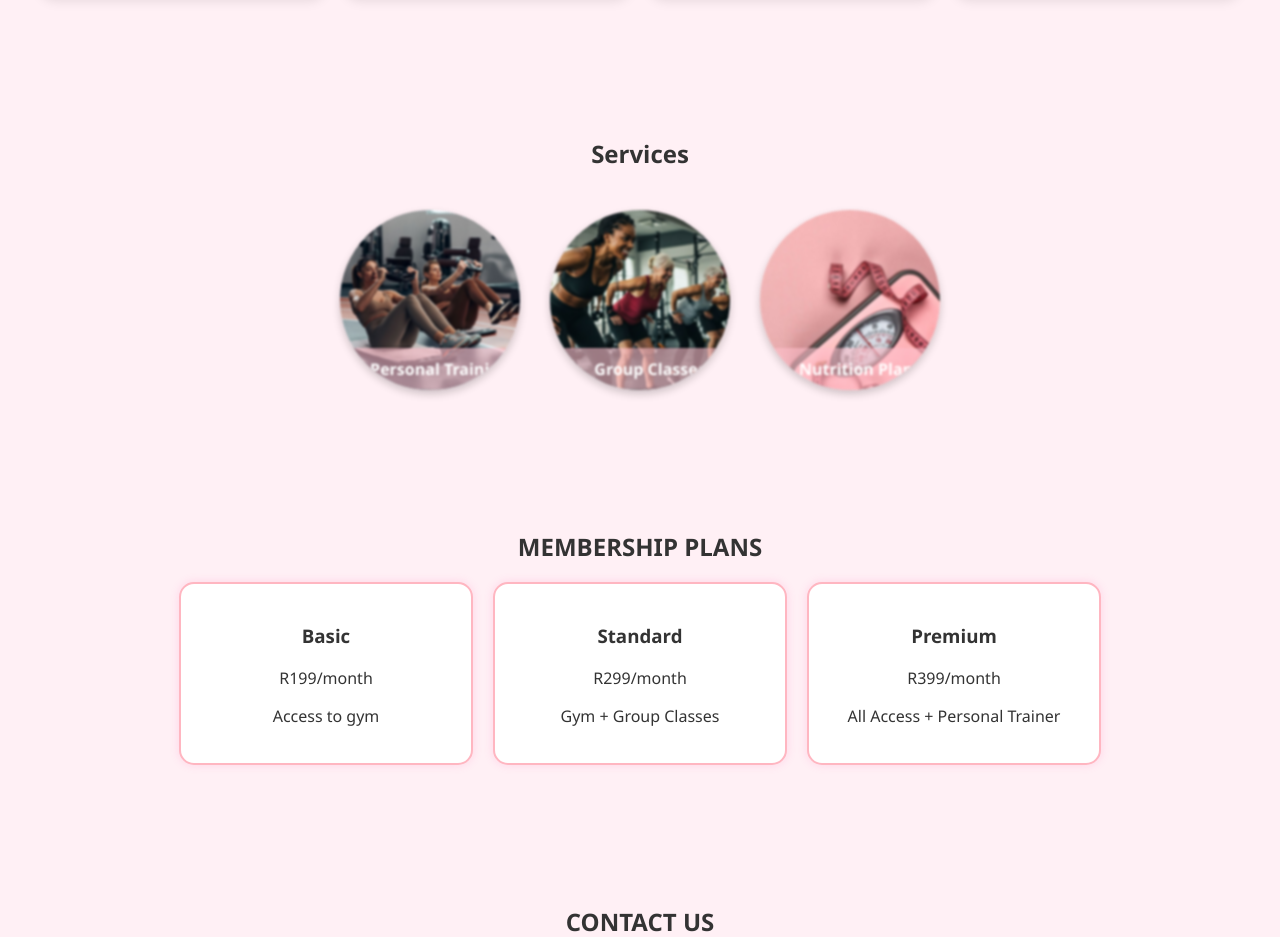
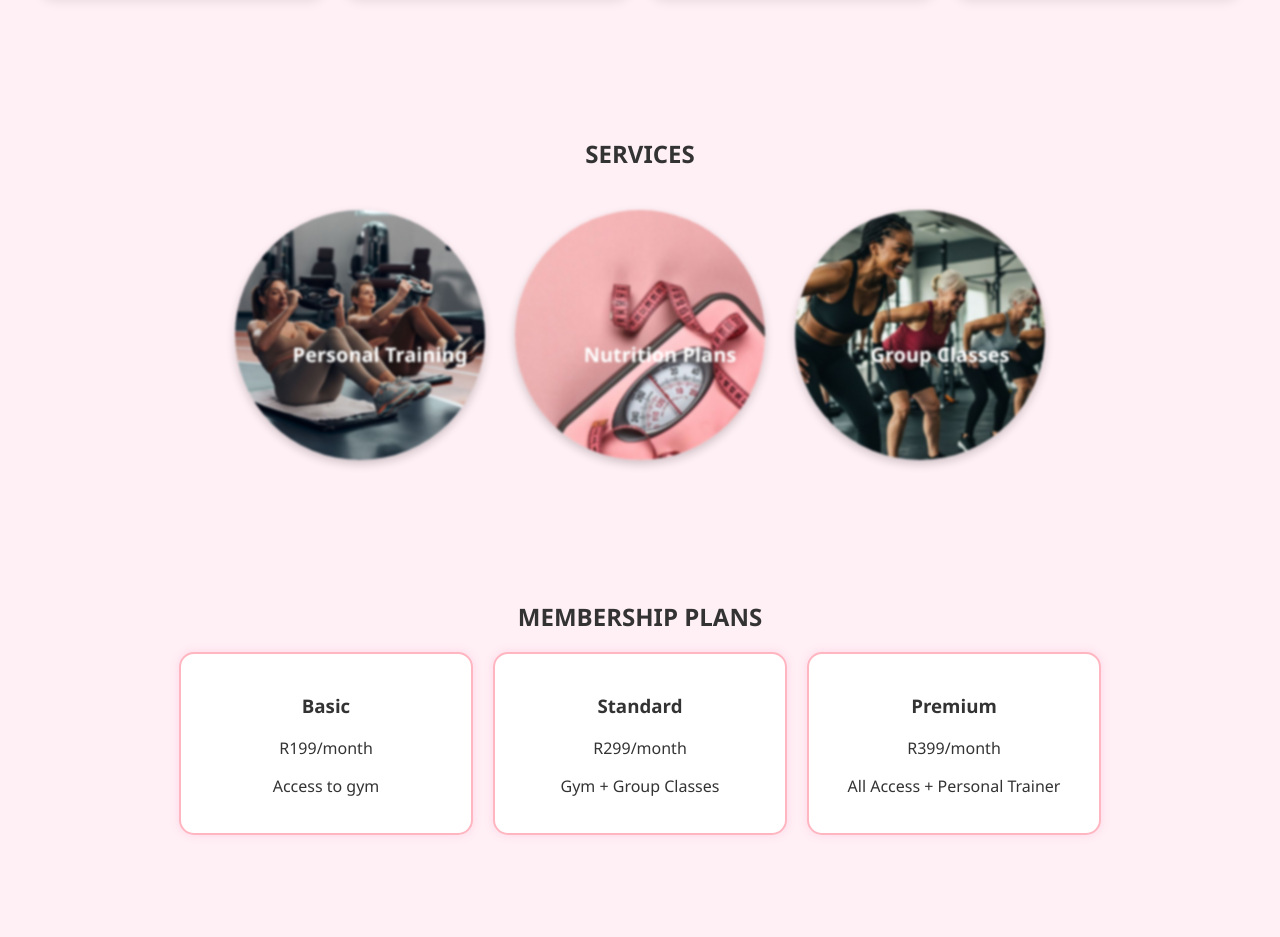
Before and after one commit to ST10195798/GYM-WEBSITE, a plain HTML site: page index.html in a window 1280 px wide. Shown: the part 1421-2358 px from the top of the page. Drawn offline with Linux system fonts and the light colour scheme.

Commit message:
made the circles bigger so the words can fit , on style.css

```diff
--- a/index.html
+++ b/index.html
@@ -46,16 +46,17 @@
   <!-- Services Section -->
   <!-- Services -->
 <section id="services" class="section">
-  <h2>Services</h2>
+  <h2>SERVICES</h2>
   <div class="services-container">
     <div class="service-circle" style="background-image: url('personal-training.jpg');">
       <div class="circle-overlay">Personal Training</div>
     </div>
+
+    <div class="service-circle" style="background-image: url('nutrition-plans.jpg');">
+      <div class="circle-overlay">Nutrition Plans</div>
+    </div>
     <div class="service-circle" style="background-image: url('group-classes.jpg');">
       <div class="circle-overlay">Group Classes</div>
-    </div>
-    <div class="service-circle" style="background-image: url('nutrition-plans.jpg');">
-      <div class="circle-overlay">Nutrition Plans</div>
     </div>
   </div>
 </section>
--- a/style.css
+++ b/style.css
@@ -152,8 +152,8 @@ footer {
 }
 
 .service-circle {
-  width: 180px;
-  height: 180px;
+  width: 250px;
+  height: 250px;
   border-radius: 50%;
   background-size: cover;
   background-position: center;
@@ -161,7 +161,7 @@ footer {
   overflow: hidden;
   filter: blur(1px);
   transition: transform 0.3s ease, filter 0.3s ease;
-  box-shadow: 0 4px 8px rgba(0,0,0,0.2);
+  box-shadow: 0 4px 10px rgba(0,0,0,0.2);
 }
 
 .service-circle:hover {
@@ -171,13 +171,18 @@ footer {
 
 .circle-overlay {
   position: absolute;
-  bottom: 0;
+  top: 0;
+  left: 0;
   width: 100%;
-  text-align: center;
-  background: rgba(255, 192, 203, 0.6); /* semi-transparent pink */
+  height: 100%;
+
   color: white;
   font-weight: bold;
-  padding: 10px;
-  font-size: 16px;
-  border-radius: 0 0 50% 50%;
+  font-size: 20px;
+  display: flex;
+  align-items: center;
+  justify-content: center;
+  text-align: center;
+  padding: 20px;
+  border-radius: 50%;
 }
```
